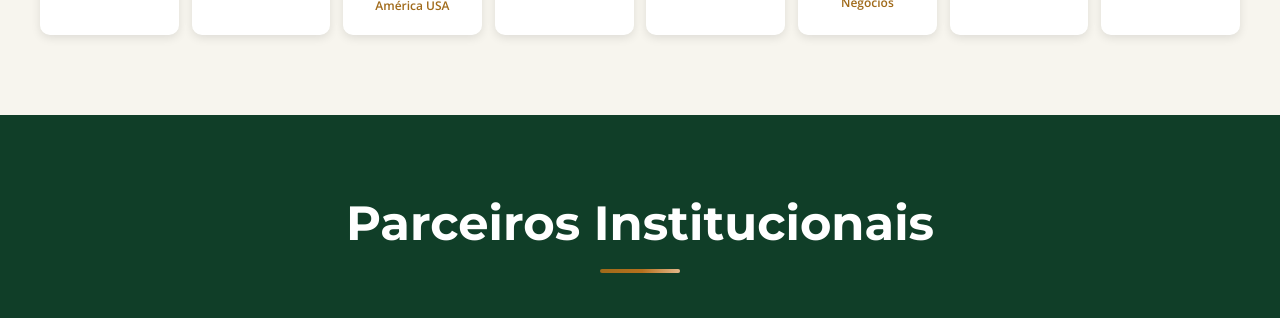
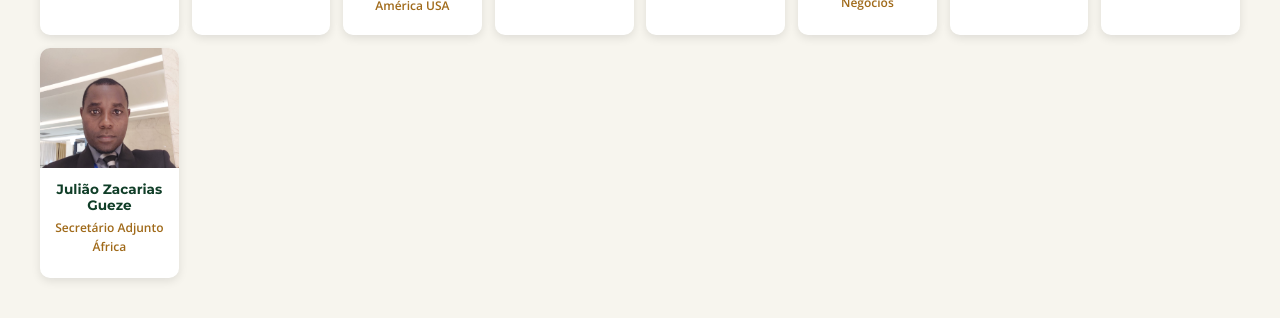
Before and after one commit to Vinimacedokkj/cimbraf, a plain HTML site: page index.html in a window 1280 px wide. Shown: the part 4757-5075 px from the top of the page. Drawn offline with nearby package versions, Linux system fonts and the light colour scheme.

Commit message:
adição de um novo diretor - Julião

```diff
--- a/index.html
+++ b/index.html
@@ -463,6 +463,25 @@
                     <div class="director-info">
                         <h3>Dra. Fernanda Thays Lemos</h3>
                         <p class="position">Diretora do Depto Jurídico</p>
+                        <!-- <p class="bio">
+                            Jurista especializada em direito internacional, compliance e regulamentações transnacionais.
+                            Responsável por garantir a conformidade legal de todos os projetos, acordos e operações da
+                            CIMBRAF, assegurando que as iniciativas estejam alinhadas às legislações brasileira, africana
+                            e internacional.
+                        </p> -->
+                        <!-- <div class="director-social">
+                            <a href="#" aria-label="LinkedIn"><i class="fab fa-linkedin"></i></a>
+                            <a href="#" aria-label="Email"><i class="fas fa-envelope"></i></a>
+                        </div> -->
+                    </div>
+                </div>
+                <div class="director-card fade-in">
+                    <div class="director-photo">
+                        <img src="assets/diretores/Julião Zacarias Gueze - Secretário Adjunto - África.jpeg" alt="Julião Zacarias Gueze - Secretário Adjunto - África">
+                    </div>
+                    <div class="director-info">
+                        <h3>Julião Zacarias Gueze</h3>
+                        <p class="position">Secretário Adjunto África</p>
                         <!-- <p class="bio">
                             Jurista especializada em direito internacional, compliance e regulamentações transnacionais.
                             Responsável por garantir a conformidade legal de todos os projetos, acordos e operações da
```
Also changed, not shown: assets/diretores/Julião Zacarias Gueze - Secretário Adjunto - África.jpeg (added), 6 other files.
